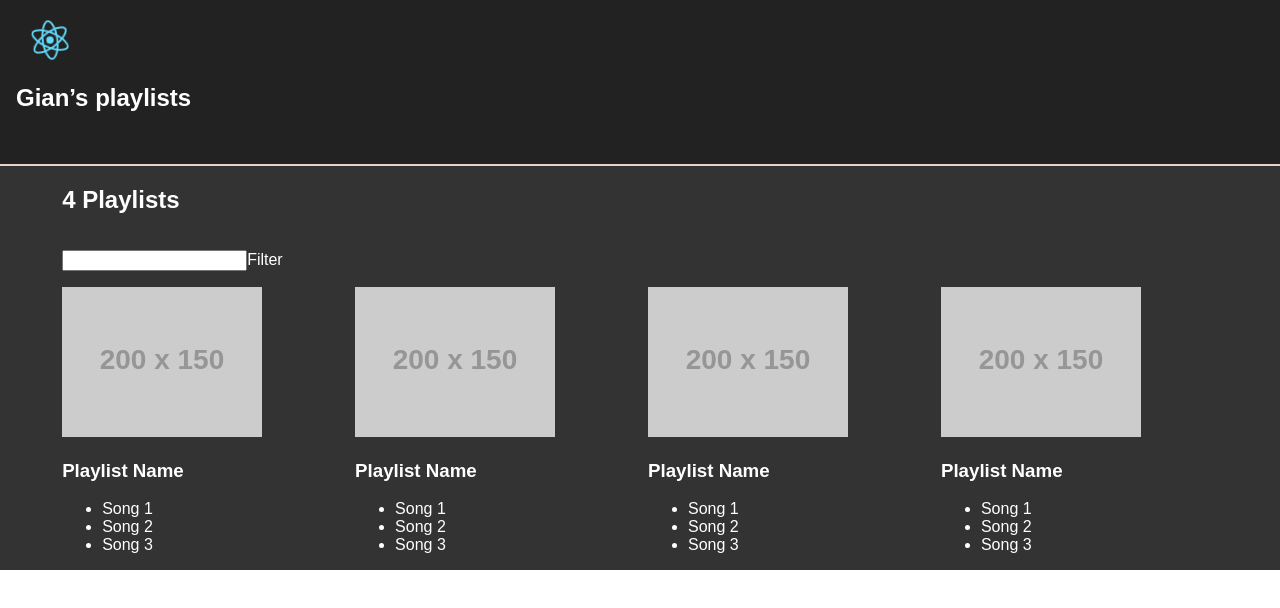
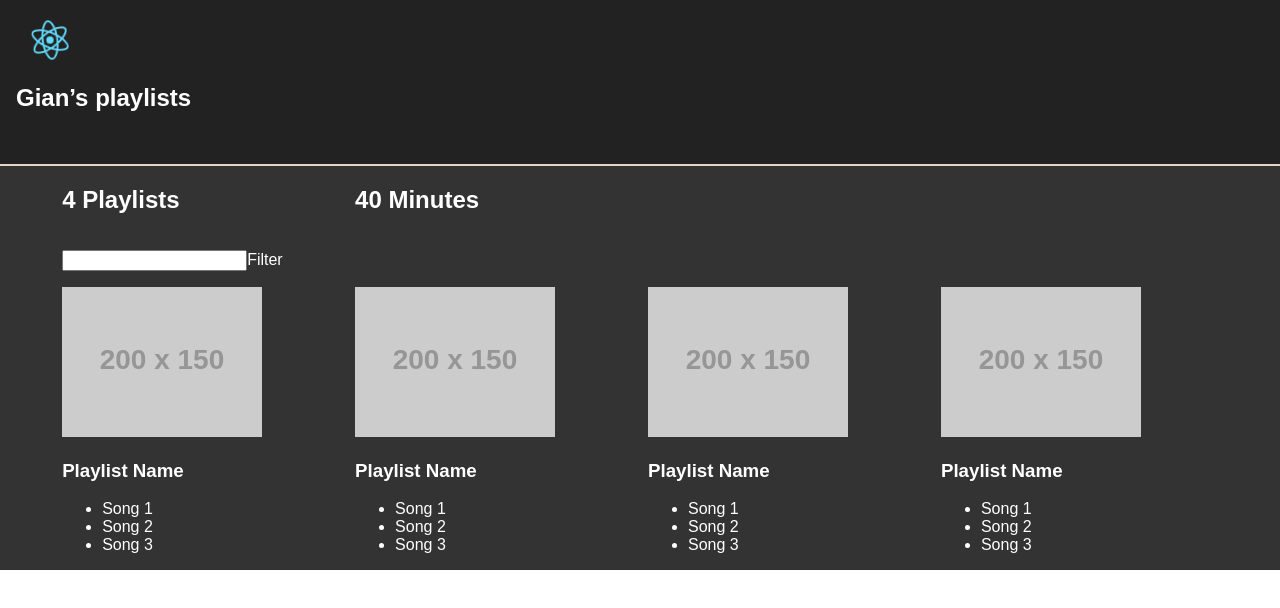
Before and after one commit to gianverab/playlists-prototype, a React (Create React App) app: page / in a window 1280 px wide. Shown: the top 608 px of the page. Built offline with nearby package versions, Linux system fonts and the light colour scheme.

Commit message:
change logic of counter components

```diff
--- a/src/App.js
+++ b/src/App.js
@@ -8,37 +8,67 @@ const fakeServerData = {
     playlists: [
       {
         name: 'Lipocarpha rehmanii',
-        songs: ['Rehman’s Halfchaff Sedge', 'Little Floatingheart', 'Blue Ridge St. Johnswort'],
+        songs: [
+          { title: 'Rehman’s Halfchaff Sedge', duration: 180 },
+          { title: 'Little Floatingheart', duration: 175 },
+          { title: 'Blue Ridge St. Johnswort', duration: 232 },
+        ],
       },
       {
         name: 'Nymphoides cordata Fernald',
-        songs: ['Rooted Poppy', 'Lavender Thrift', 'Rough Star-thistle'],
+        songs: [
+          { title: 'Rooted Poppy', duration: 244 },
+          { title: 'Lavender Thrift', duration: 195 },
+          { title: 'Rough Star-thistle', duration: 228 },
+        ],
       },
       {
         name: 'Orbexilum stipulatum',
-        songs: ['Alpine Clover', 'Redberry Nightshade', 'Scaldweed'],
+        songs: [
+          { title: 'Alpine Clover', duration: 213 },
+          { title: 'Redberry Nightshade', duration: 256 },
+          { title: 'Scaldweed', duration: 198 },
+        ],
       },
       {
         name: 'Cuscuta gronovii Willd',
-        songs: ['Moor Rush', 'Largestipule Leather-root', 'Furcraea'],
+        songs: [
+          { title: 'Moor Rush', duration: 207 },
+          { title: 'Largestipule Leather-root', duration: 194 },
+          { title: 'Furcraea', duration: 118 },
+        ],
       },
     ],
   },
 };
 
-class Aggregate extends Component {
+class PlaylistCounter extends Component {
   render() {
     return (
       <div className="app-aggregate">
-        { this.props.playlists
-          && (
-          <h2>
-            {this.props.playlists.length}
-            {' '}
+        <h2>
+          {this.props.playlists.length}
+          {' '}
             Playlists
-          </h2>
-          )
-        }
+        </h2>
+      </div>
+    );
+  }
+}
+
+class TimeCounter extends Component {
+  render() {
+    const allSongs = this.props.playlists.reduce(
+      (songs, eachPlaylist) => songs.concat(eachPlaylist.songs), [],
+    );
+    const totalDuration = allSongs.reduce((sum, eachSong) => sum + eachSong.duration, 0);
+    return (
+      <div className="app-aggregate">
+        <h2>
+          {Math.floor(totalDuration / 60)}
+          {' '}
+            Minutes
+        </h2>
       </div>
     );
   }
@@ -105,10 +135,12 @@ class App extends Component {
                 </h1>
               </header>
               <main className="app-main">
-                <Aggregate
+                <PlaylistCounter
                   playlists={this.state.serverData.user.playlists}
                 />
-                <Aggregate />
+                <TimeCounter
+                  playlists={this.state.serverData.user.playlists}
+                />
                 <Filter />
                 <Playlist className="row-1" />
                 <Playlist className="row-2" />
```
